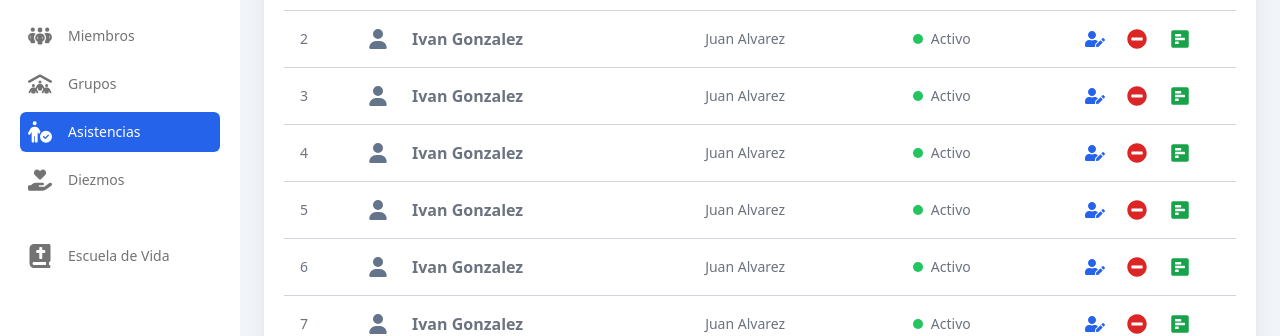
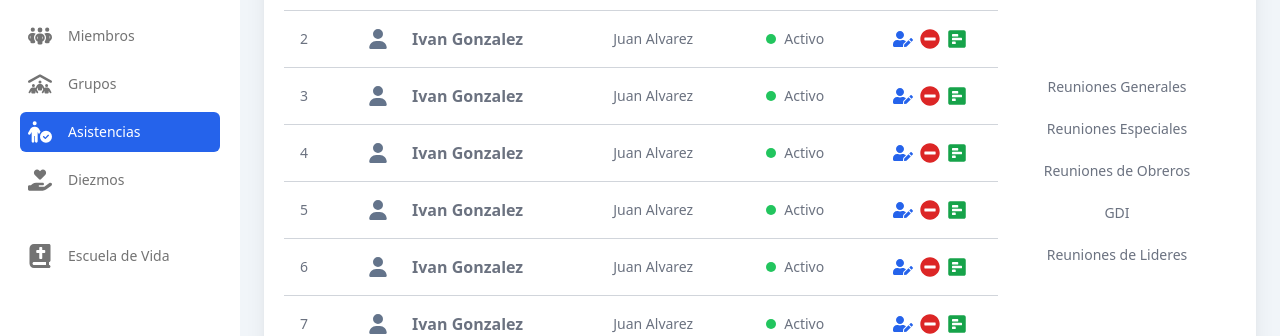
Before and after one commit to matiasfmartz/church-manager, a React (Vite) app: page /asistencias/lideres in a window 1280 px wide. Shown: the part 274-610 px from the top of the page. Built offline with nearby package versions, Linux system fonts and the light colour scheme.

Commit message:
ui-assistance

```diff
--- a/src/components/Assists/Leaders/LeadersAssist.jsx
+++ b/src/components/Assists/Leaders/LeadersAssist.jsx
@@ -5,12 +5,33 @@ import Table from '../../Shared/Table'
 const LeadersAssist = () => {
   return (
     <>
+    <>
       <div className="h-[8%] flex items-center justify-between flex-column md:flex-row flex-wrap space-y-4 md:space-y-0 pb-4 bg-white">
           <BtnTable placeHolderSearch={"Buscar Miembros"}/>
       </div>
-      <div className="overflow-auto h-[92%]">
+      <div className='grid grid-cols-8 h-[92%]'>
+        <div className="col-start-1 col-span-6 overflow-auto">
           <Table arr={[1,1,1,1,1,1,1,1,1,1,1,1,1,1,1,1,1,1,1,1]}/>
+        </div>
+        <div className="col-start-7 col-span-2 content-center grid justify-items-center">
+          <button id="dropdownActionButton" data-dropdown-toggle="dropdownAction" className="mx-3 inline-flex items-center text-gray-500 hover:text-blue-600 font-medium text-sm px-3 py-2.5 border-b-2 border-white hover:border-blue-600" type="button">
+              Reuniones Generales
+          </button>
+          <button id="dropdownActionButton" data-dropdown-toggle="dropdownAction" className="mx-3 inline-flex items-center text-gray-500 hover:text-blue-600 font-medium text-sm px-3 py-2.5 border-b-2 border-white hover:border-blue-600" type="button">
+              Reuniones Especiales
+          </button>
+          <button id="dropdownActionButton" data-dropdown-toggle="dropdownAction" className="mx-3 inline-flex items-center text-gray-500 hover:text-blue-600 font-medium text-sm px-3 py-2.5 border-b-2 border-white hover:border-blue-600" type="button">
+              Reuniones de Obreros
+          </button>
+          <button id="dropdownActionButton" data-dropdown-toggle="dropdownAction" className="mx-3 inline-flex items-center text-gray-500 hover:text-blue-600 font-medium text-sm px-3 py-2.5 border-b-2 border-white hover:border-blue-600" type="button">
+              GDI
+          </button>
+          <button id="dropdownActionButton" data-dropdown-toggle="dropdownAction" className="mx-3 inline-flex items-center text-gray-500 hover:text-blue-600 font-medium text-sm px-3 py-2.5 border-b-2 border-white hover:border-blue-600" type="button">
+              Reuniones de Lideres
+          </button>
+        </div>
       </div>
+    </>
     </>
   )
 }
--- a/src/components/Assists/Members/MembersAssist.jsx
+++ b/src/components/Assists/Members/MembersAssist.jsx
@@ -8,8 +8,18 @@ const MembersAssist = () => {
       <div className="h-[8%] flex items-center justify-between flex-column md:flex-row flex-wrap space-y-4 md:space-y-0 pb-4 bg-white">
           <BtnTable placeHolderSearch={"Buscar Miembros"}/>
       </div>
-      <div className="overflow-auto h-[92%]">
+      <div className='grid grid-cols-8 h-[92%]'>
+        <div className="col-start-1 col-span-6 overflow-auto">
           <Table arr={[1,1,1,1,1,1,1,1,1,1,1,1,1,1,1,1,1,1,1,1]}/>
+        </div>
+        <div className="col-start-7 col-span-2 content-center grid justify-items-center">
+          <button id="dropdownActionButton" data-dropdown-toggle="dropdownAction" className="mx-3 inline-flex items-center text-gray-500 hover:text-blue-600 font-medium text-sm px-3 py-2.5 border-b-2 border-white hover:border-blue-600" type="button">
+              Reuniones Generales
+          </button>
+          <button id="dropdownActionButton" data-dropdown-toggle="dropdownAction" className="mx-3 inline-flex items-center text-gray-500 hover:text-blue-600 font-medium text-sm px-3 py-2.5 border-b-2 border-white hover:border-blue-600" type="button">
+              Reuniones Especiales
+          </button>
+        </div>
       </div>
     </>
   )
--- a/src/components/Assists/Workers/WorkersAssist.jsx
+++ b/src/components/Assists/Workers/WorkersAssist.jsx
@@ -5,12 +5,30 @@ import Table from '../../Shared/Table'
 const WorkersAssist = () => {
   return (
     <>
+    <>
       <div className="h-[8%] flex items-center justify-between flex-column md:flex-row flex-wrap space-y-4 md:space-y-0 pb-4 bg-white">
           <BtnTable placeHolderSearch={"Buscar Miembros"}/>
       </div>
-      <div className="overflow-auto h-[92%]">
+      <div className='grid grid-cols-8 h-[92%]'>
+        <div className="col-start-1 col-span-6 overflow-auto">
           <Table arr={[1,1,1,1,1,1,1,1,1,1,1,1,1,1,1,1,1,1,1,1]}/>
+        </div>
+        <div className="col-start-7 col-span-2 content-center grid justify-items-center">
+          <button id="dropdownActionButton" data-dropdown-toggle="dropdownAction" className="mx-3 inline-flex items-center text-gray-500 hover:text-blue-600 font-medium text-sm px-3 py-2.5 border-b-2 border-white hover:border-blue-600" type="button">
+              Reuniones Generales
+          </button>
+          <button id="dropdownActionButton" data-dropdown-toggle="dropdownAction" className="mx-3 inline-flex items-center text-gray-500 hover:text-blue-600 font-medium text-sm px-3 py-2.5 border-b-2 border-white hover:border-blue-600" type="button">
+              Reuniones Especiales
+          </button>
+          <button id="dropdownActionButton" data-dropdown-toggle="dropdownAction" className="mx-3 inline-flex items-center text-gray-500 hover:text-blue-600 font-medium text-sm px-3 py-2.5 border-b-2 border-white hover:border-blue-600" type="button">
+              Reuniones de Obreros
+          </button>
+          <button id="dropdownActionButton" data-dropdown-toggle="dropdownAction" className="mx-3 inline-flex items-center text-gray-500 hover:text-blue-600 font-medium text-sm px-3 py-2.5 border-b-2 border-white hover:border-blue-600" type="button">
+              GDI
+          </button>
+        </div>
       </div>
+    </>
     </>
   )
 }
```
